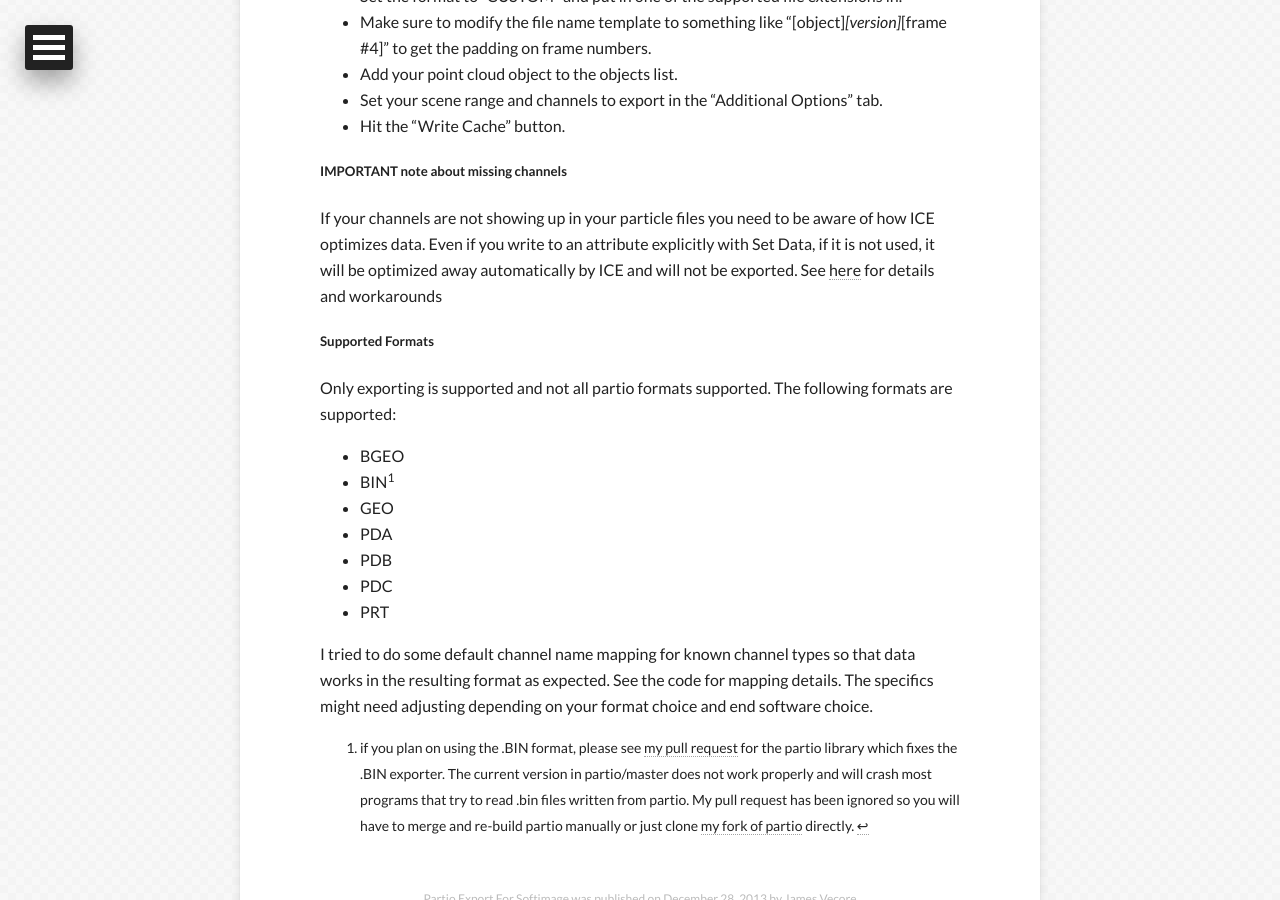
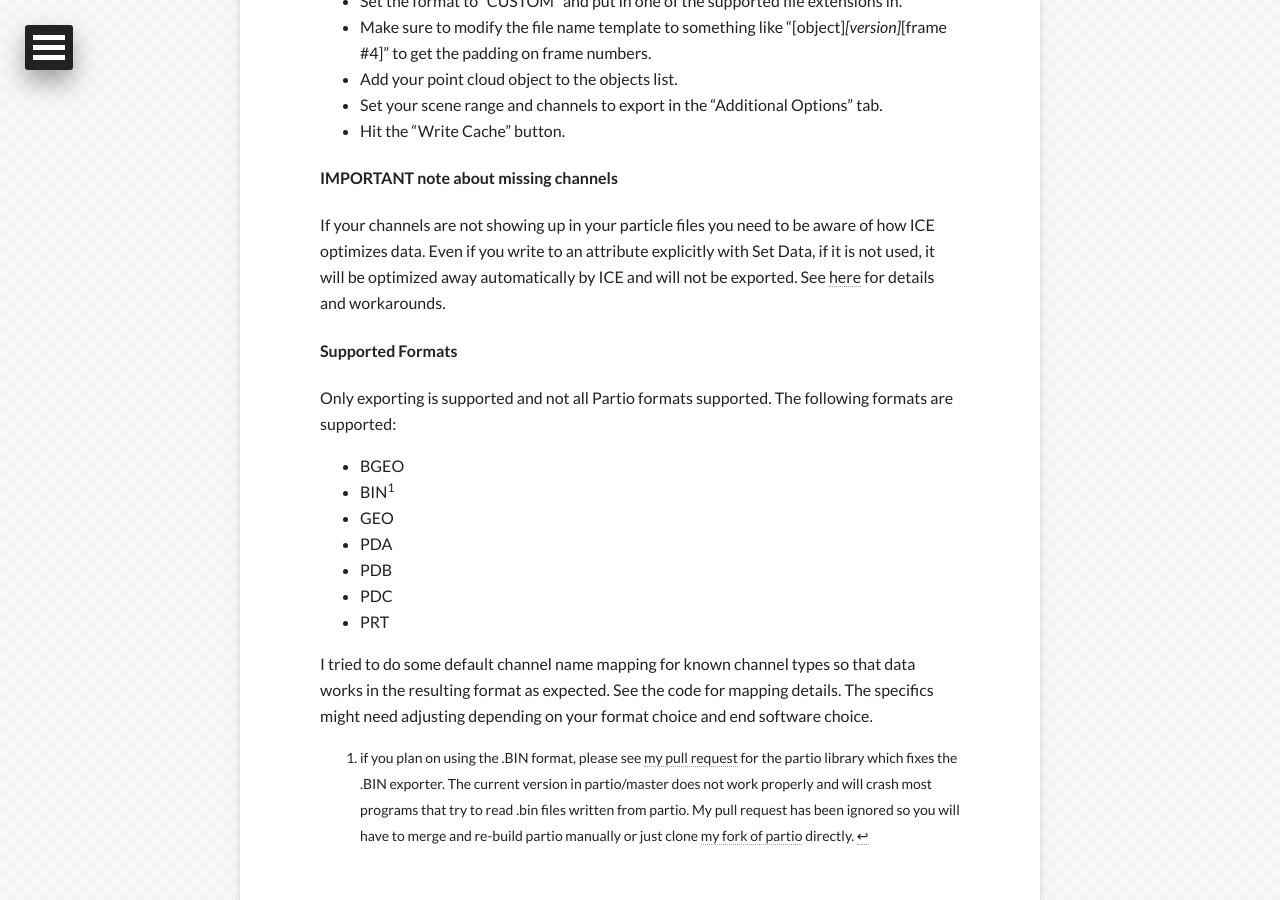
Before and after one commit to jamesvecore/jamesvecore.github.io, a Jekyll site: the page built from _posts/2013-12-28-partio-export-for-softiamge.md, in a window 1280 px wide and 900 px high, scrolled down 1251 px. Built offline with Jekyll 4.4.1, drawn with Linux system fonts in a browser that asks for light colours; nearby versions of some CDN libraries; comment, search, counter and statistics services are not loaded.

Commit message:
edits from mila

```diff
--- a/_posts/2013-12-28-partio-export-for-softiamge.md
+++ b/_posts/2013-12-28-partio-export-for-softiamge.md
@@ -18,11 +18,11 @@ Here are the details from the readme:
 
 This is a particle export plugin using the [Partio](http://www.disneyanimation.com/technology/partio.html) library for [Autodesk Softimage](http://www.autodesk.com/products/autodesk-softimage)
 
-##### To Build
+#### To Build
 
 Use [cmake](http://www.cmake.org/cmake/resources/software.html) to generate a VS solution file and build.
 
-##### To Use
+#### To Use
 
 - Load the plugin from the plugin manager ("File" -> "Plugin Manager").
 - Open the cache manager ("View" -> "Animation" -> "Cache Manager").
@@ -33,14 +33,14 @@ Use [cmake](http://www.cmake.org/cmake/resources/software.html) to generate a VS
 - Set your scene range and channels to export in the "Additional Options" tab.
 - Hit the "Write Cache" button.
 
-##### IMPORTANT note about missing channels
+#### IMPORTANT note about missing channels
 
 If your channels are not showing up in your particle files you need to be aware of how ICE optimizes data. Even if you write to an attribute explicitly with Set Data, if it is not used, it will be optimized away automatically by ICE and will not be exported.
-See [here](http://softimage.wiki.softimage.com/index.php?title=Optimization_of_ICE_Data) for details and workarounds
+See [here](http://softimage.wiki.softimage.com/index.php?title=Optimization_of_ICE_Data) for details and workarounds.
 
-##### Supported Formats
+#### Supported Formats
 
-Only exporting is supported and not all partio formats supported. The following formats are supported:
+Only exporting is supported and not all Partio formats supported. The following formats are supported:
 
 - BGEO
 - BIN[^1]
```
Also changed, not shown: _posts/2013-12-27-krakatoa-for-softimage.md (+6 -6 lines), _posts/2014-01-02-iron-python-console-for-3dsmax.md (+1 -1 lines), _posts/2014-01-10-hierarchical-render-pass-manager-for-3dsmax.md (+2 -2 lines).
